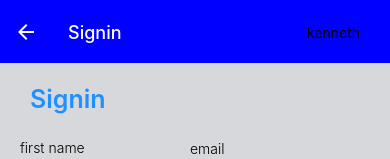
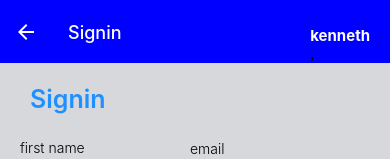
Before and after one commit to kencal20/stack_2, a React Native app: screen /Signin in a window 390 px wide. Shown: the top 159 px of the page. Built offline with nearby package versions, Linux system fonts and the light colour scheme.

Commit message:
styles update

```diff
--- a/src/components/navigation.js
+++ b/src/components/navigation.js
@@ -3,7 +3,7 @@ import { NavigationContainer } from "@react-navigation/native";
 import Home from "../pages/home";
 import Signin from "../pages/signin";
 import Login from "../pages/login";
-import { Text, StyleSheet } from "react-native";
+import { Text, StyleSheet, TouchableOpacity } from "react-native";
 
 const Stack = createStackNavigator();
 
@@ -24,14 +24,22 @@ export default function Navigation() {
           name="Signin"
           component={Signin}
           options={{
-            headerRight: () => <Text style={style.rightheader}>kenneth</Text>,
+            headerRight: () => (
+              <TouchableOpacity style={style.rightheader}>
+                <Text style={style.rightheadertxt}>kenneth</Text>,
+              </TouchableOpacity>
+            ),
           }}
         />
         <Stack.Screen
           name="Login"
           component={Login}
           options={{
-            headerRight: () => <Text style={style.rightheader}>kenneth</Text>,
+            headerRight: () => (
+              <TouchableOpacity style={style.rightheader}>
+                <Text style={style.rightheadertxt}>kenneth</Text>,
+              </TouchableOpacity>
+            ),
           }}
         />
       </Stack.Navigator>
@@ -40,6 +48,17 @@ export default function Navigation() {
 }
 const style = StyleSheet.create({
   rightheader: {
-    marginHorizontal:30
+    position:'absolute',
+    top:26,
+    right:20
+
+
+
+  },
+  rightheadertxt: {
+    color: "#fff",
+    fontSize:15,
+    fontWeight:'bold'
+
   },
 });
```
